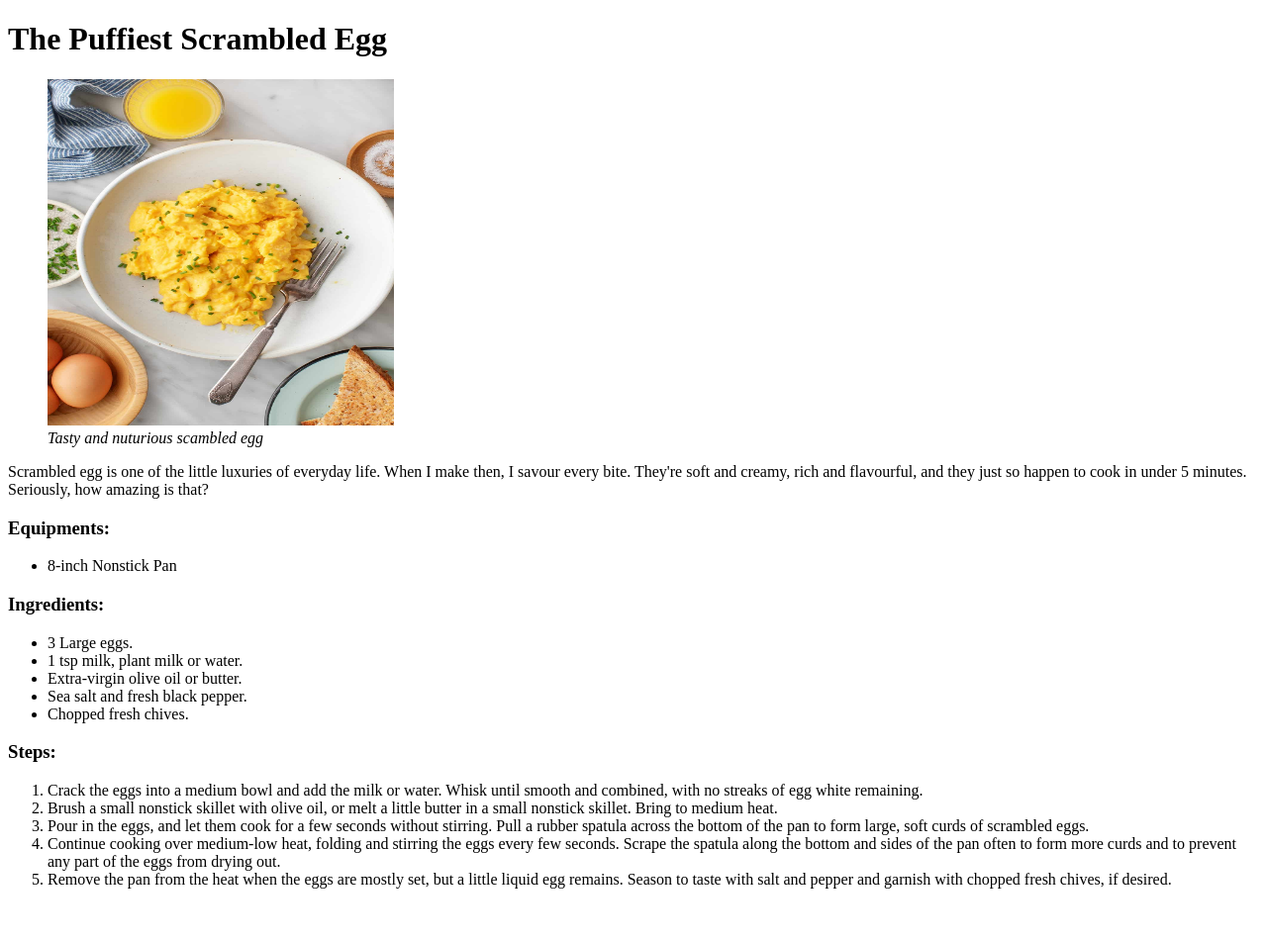
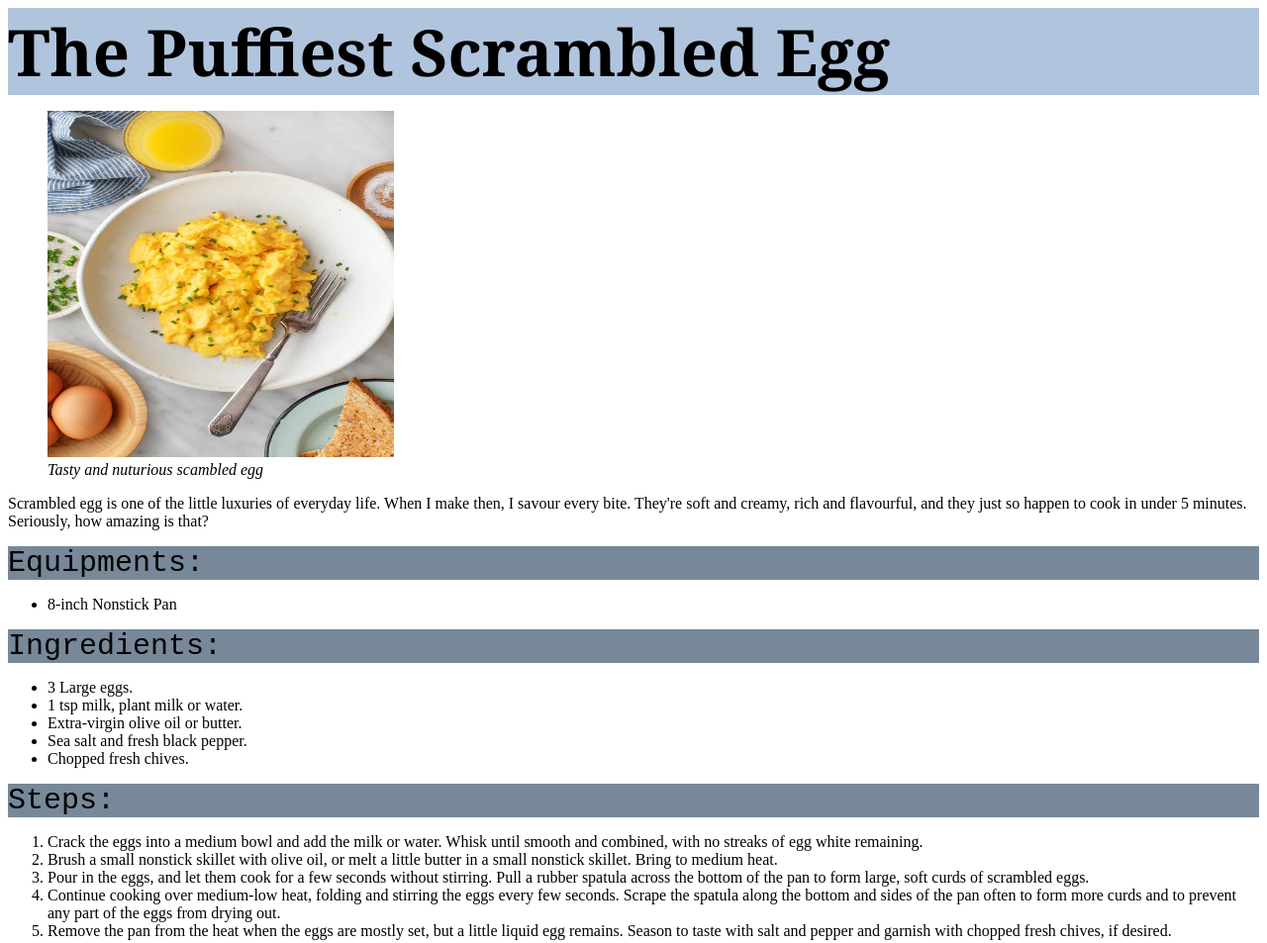
Before and after one commit to sungahn93/top-project, a plain HTML site: page project-1-recipes/recipes/scramegg.html in a window 1280 px wide. Shown: the whole page at 99% size. Before the commit the page ends 914 px from the top, so only its background shows below. Drawn offline with Linux system fonts and the light colour scheme.

Commit message:
Added style.css, added few div classes in recipe pages

```diff
--- a/project-1-recipes/recipes/scramegg.html
+++ b/project-1-recipes/recipes/scramegg.html
@@ -2,10 +2,11 @@
 <html lang="en">
     <head>
         <meta charset="UTF-8">
+        <link rel="stylesheet" href="style.css">
         <title>Scrambled Egg Recipe</title>
     </head>
     <body>
-        <h1>The Puffiest Scrambled Egg</h1>
+        <div class="recipe-title">The Puffiest Scrambled Egg</div>
         <figure>
             <img src="./images/egg.jpg" width="350" height="350">
             <figcaption>
@@ -16,12 +17,12 @@
         <p>
             Scrambled egg is one of the little luxuries of everyday life. When I make then, I savour every bite. They're soft and creamy, rich and flavourful, and they just so happen to cook in under 5 minutes. Seriously, how amazing is that?
         </p>
-        <h3>Equipments:</h3>
+        <div class="recipe-subheader">Equipments:</div>
         <ul>
             <li>8-inch Nonstick Pan</li>
         </ul>
 
-        <h3>Ingredients:</h3>
+        <div class="recipe-subheader">Ingredients:</div>
         <ul>
             <li>3 Large eggs.</li>
             <li>1 tsp milk, plant milk or water.</li>
@@ -30,7 +31,7 @@
             <li>Chopped fresh chives.</li>
         </ul>
 
-        <h3>Steps:</h3>
+        <div class="recipe-subheader">Steps:</div>
         <ol>
             <li>Crack the eggs into a medium bowl and add the milk or water. Whisk until smooth and combined, with no streaks of egg white remaining.</li>
             <li>Brush a small nonstick skillet with olive oil, or melt a little butter in a small nonstick skillet. Bring to medium heat.</li>
--- /dev/null
+++ b/project-1-recipes/recipes/style.css
@@ -0,0 +1,13 @@
+.recipe-title{
+    background-color: lightsteelblue;
+    font-weight: 900;
+    font-size: 65px;
+    font-family:Georgia, 'Times New Roman', Times, serif;
+}
+
+.recipe-subheader{
+    background-color: lightslategrey;
+    font-weight: 500;
+    font-size: 30px;
+    font-family:'Courier New', Courier, monospace;
+}
```
Also changed, not shown: project-1-recipes/recipes/beefnoodles.html (+4 -3 lines), project-1-recipes/recipes/bulgogi.html (+4 -3 lines).
